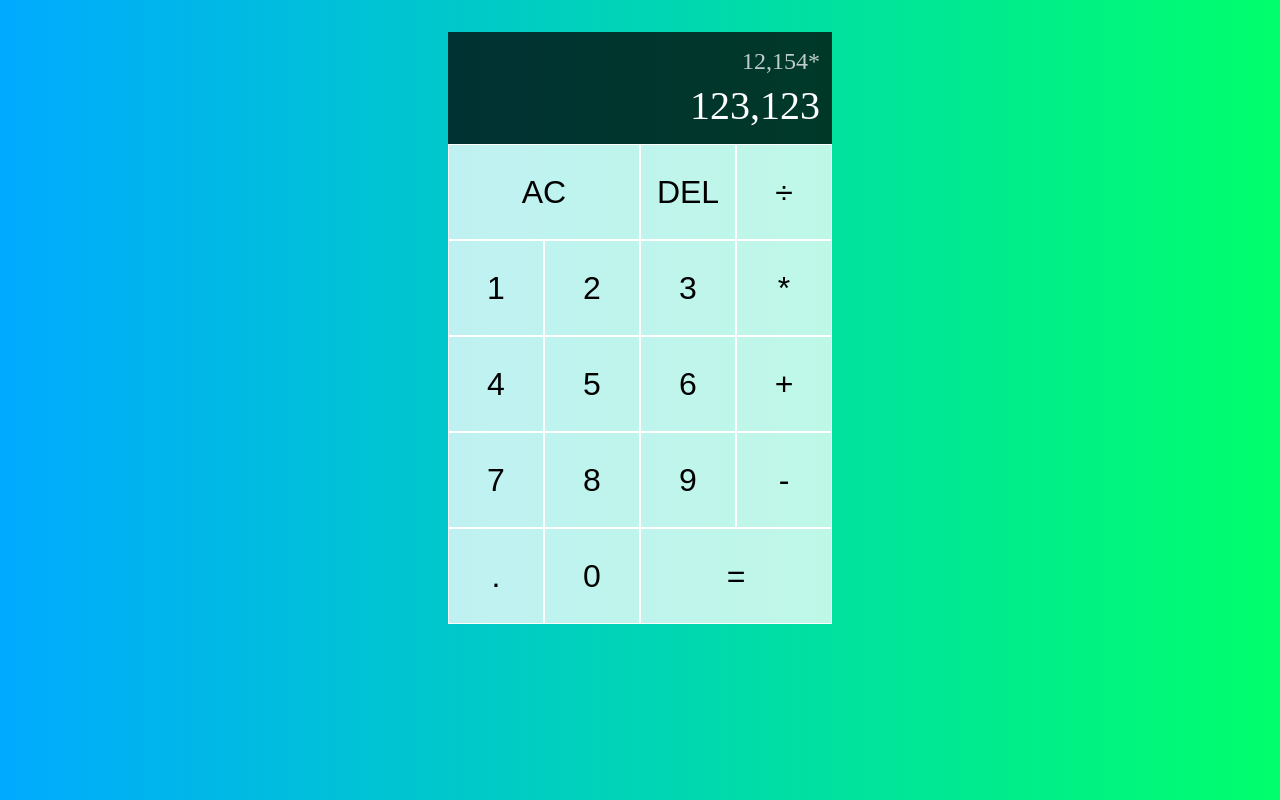
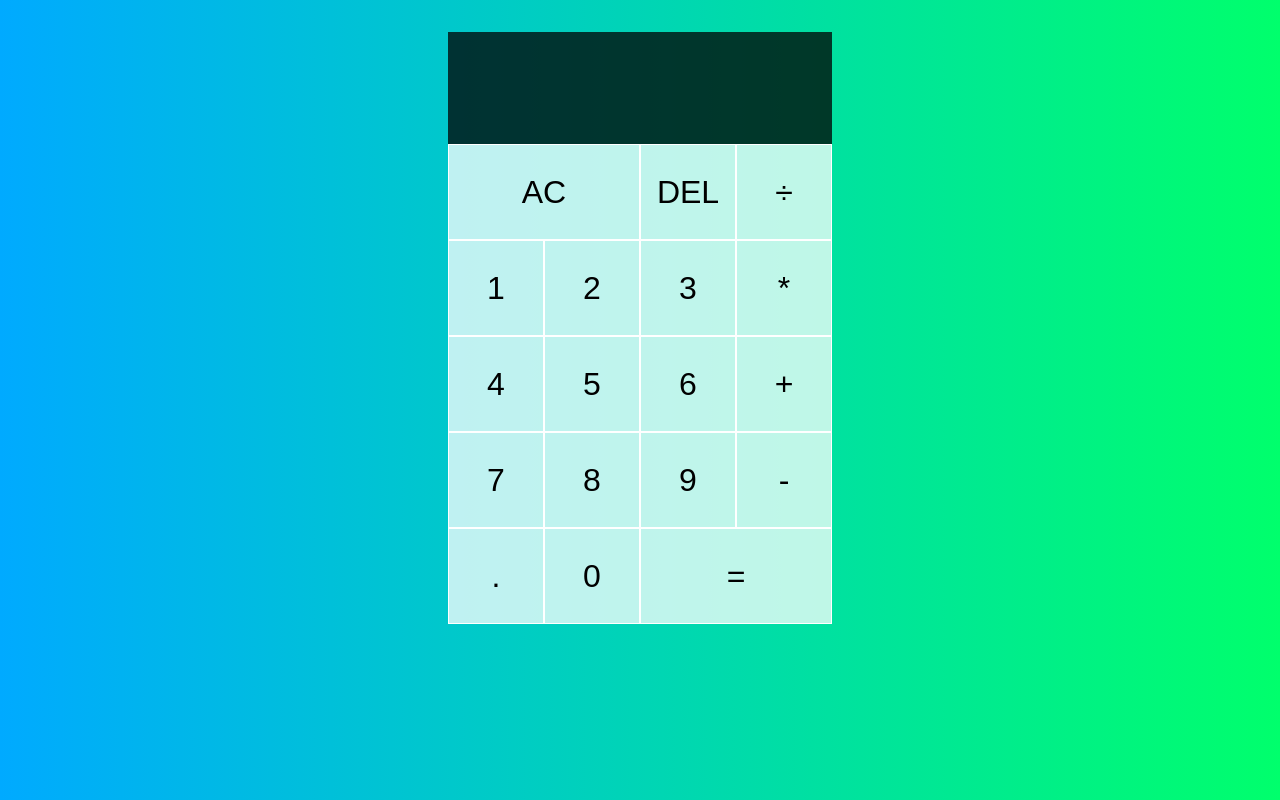
Before and after one commit to kristindyulgeryan/React-Calculator, a React (Vite) app: page / in a window 1280 px wide. Built offline with nearby package versions, Linux system fonts and the light colour scheme.

Commit message:
Create actions object for state management.

```diff
--- a/src/App.jsx
+++ b/src/App.jsx
@@ -1,12 +1,29 @@
+import { useReducer } from 'react'
 import './styles.css'
+
+const ACTIONS = {
+  ADD_DIGIT: 'add-digit',
+  CHOOSE_OPERATION: 'choose-operation',
+  CLEAR: 'clear',
+  DELETE_DIGIT: 'delete-digit',
+  EVALUATE: 'evaluate'
+}
+
+function reducer(state, {type, payload}){
+  switch(type){
+    case ACTIONS.ADD_DIGIT:
+  }
+}
+
+
 function App() {
-
+const [{ currentOperand, previousOperand, operation}, dispatch] = useReducer(reducer, {})
 
   return (
     <div className="calculator-grid">
      <div className="output">
-      <div className="previous-operand">12,154*</div>
-      <div className="current-operand">123,123</div>
+      <div className="previous-operand">{previousOperand} {operation}</div>
+      <div className="current-operand">{currentOperand}</div>
      </div>
      <button className="span-two">AC</button>
      <button >DEL</button>
```
